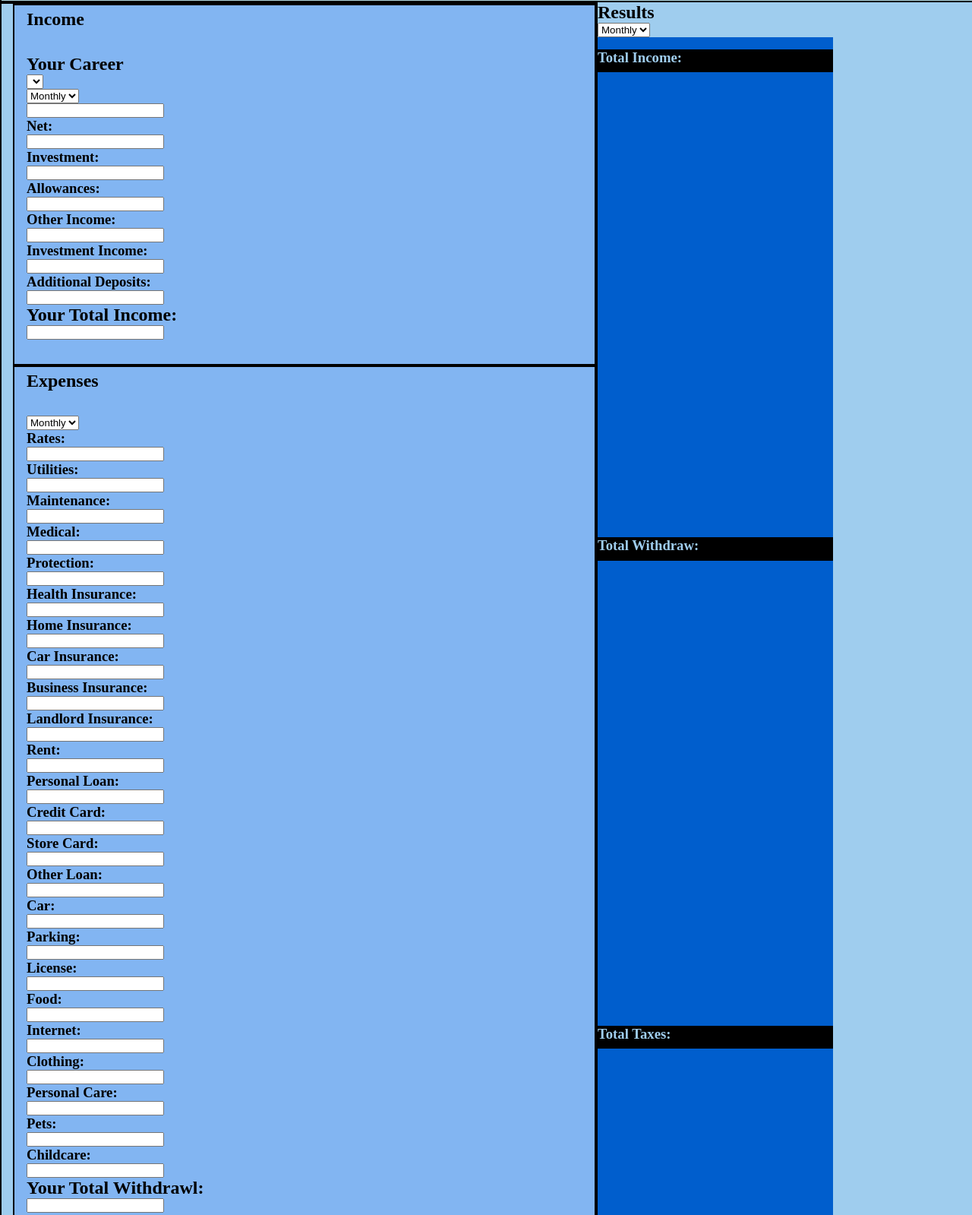
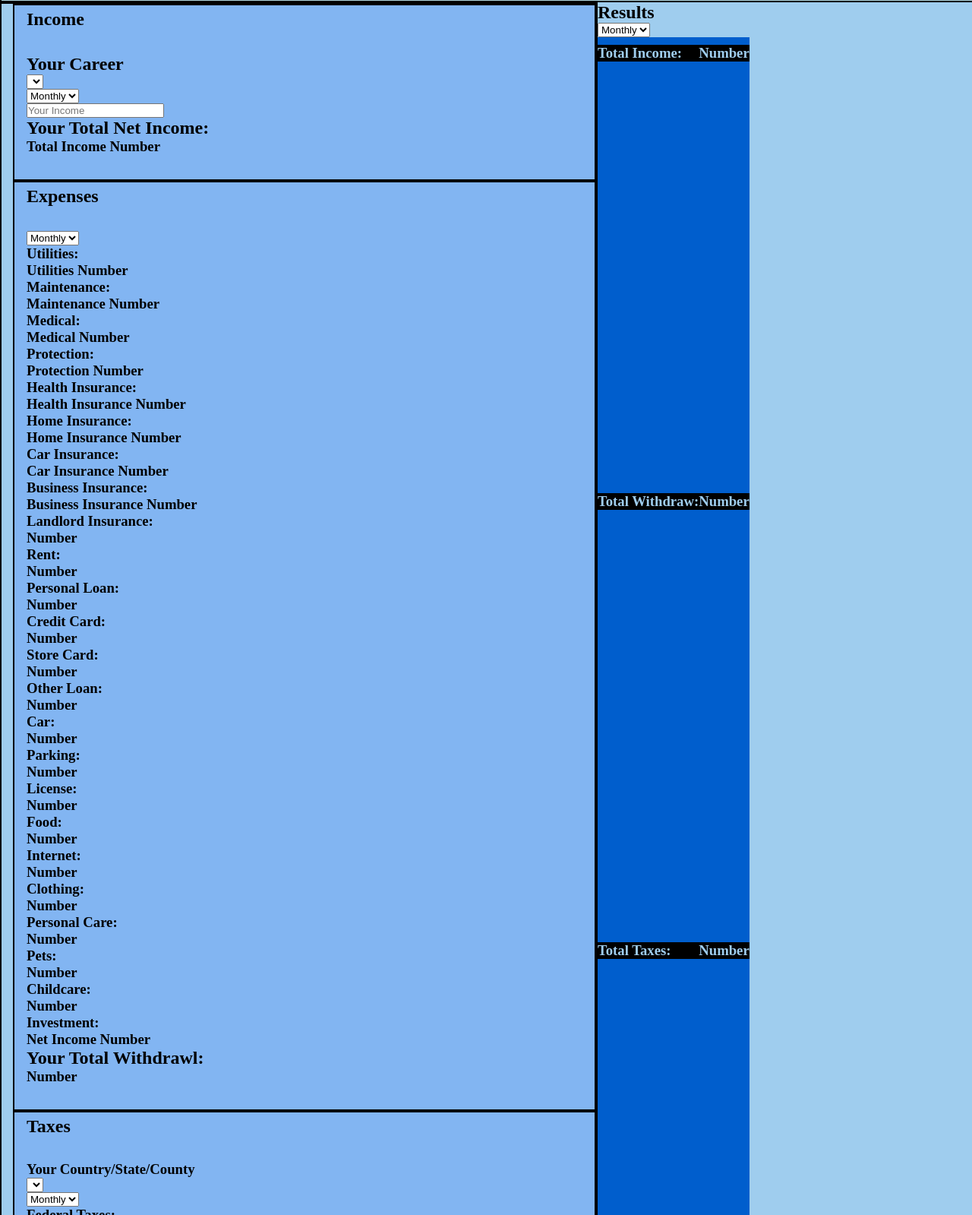
Before and after one commit to SkyeYang001/Budget-Calculator, a plain HTML site: page index.html in a window 1280 px wide. Shown: the part 139-1738 px from the top of the page at 76% size. Drawn offline with Linux system fonts and the light colour scheme.

Commit message:
Michael Howell

```diff
--- a/index.html
+++ b/index.html
@@ -39,21 +39,9 @@
                                 <option value="weekly">Weekly</option>
                             </select>
                         </form>
-                        <input type="">
-                        <h3>Net:</h3>
-                        <input type="">
-                        <h3>Investment:</h3>
-                        <input type="">
-                        <h3>Allowances:</h3>
-                        <input type="">
-                        <h3>Other Income:</h3>
-                        <input type="">
-                        <h3>Investment Income:</h3>
-                        <input type="">
-                        <h3>Additional Deposits:</h3>
-                        <input type="">
-                        <h2>Your Total Income:</h2>
-                        <input type="">
+                        <input type="" placeholder="Your Income">
+                        <h2>Your Total Net Income:</h2>
+                        <h3 id="totIncome">Total Income Number</h3>
                     </section>
                 </section>
                 <section class="Expenses optionMenu">
@@ -66,56 +54,56 @@
                                 <option value="weekly">Weekly</option>
                             </select>
                         </form>
-                        <h3>Rates:</h3>
-                        <input type="">
                         <h3>Utilities:</h3>
-                        <input type="">
+                        <h3 id="investOutput">Utilities Number</h3>
                         <h3>Maintenance:</h3>
-                        <input type="">
+                        <h3 id="investOutput">Maintenance Number</h3>
                         <h3>Medical:</h3>
-                        <input type="">
+                        <h3 id="investOutput">Medical Number</h3>
                         <h3>Protection:</h3>
-                        <input type="">
+                        <h3 id="investOutput">Protection Number</h3>
                         <h3>Health Insurance:</h3>
-                        <input type="">
+                        <h3 id="investOutput">Health Insurance Number</h3>
                         <h3>Home Insurance:</h3>
-                        <input type="">
+                        <h3 id="investOutput">Home Insurance Number</h3>
                         <h3>Car Insurance:</h3>
-                        <input type="">
+                        <h3 id="investOutput">Car Insurance Number</h3>
                         <h3>Business Insurance:</h3>
-                        <input type="">
+                        <h3 id="investOutput">Business Insurance Number</h3>
                         <h3>Landlord Insurance:</h3>
-                        <input type="">
+                        <h3 id="investOutput">Number</h3>
                         <h3>Rent:</h3>
-                        <input type="">
+                        <h3 id="investOutput">Number</h3>
                         <h3>Personal Loan:</h3>
-                        <input type="">
+                        <h3 id="investOutput">Number</h3>
                         <h3>Credit Card:</h3>
-                        <input type="">
+                        <h3 id="investOutput">Number</h3>
                         <h3>Store Card:</h3>
-                        <input type="">
+                        <h3 id="investOutput">Number</h3>
                         <h3>Other Loan:</h3>
-                        <input type="">
+                        <h3 id="investOutput">Number</h3>
                         <h3>Car:</h3>
-                        <input type="">
+                        <h3 id="investOutput">Number</h3>
                         <h3>Parking:</h3>
-                        <input type="">
+                        <h3 id="investOutput">Number</h3>
                         <h3>License:</h3>
-                        <input type="">
+                        <h3 id="investOutput">Number</h3>
                         <h3>Food:</h3>
-                        <input type="">
+                        <h3 id="investOutput">Number</h3>
                         <h3>Internet:</h3>
-                        <input type="">
+                        <h3 id="investOutput">Number</h3>
                         <h3>Clothing:</h3>
-                        <input type="">
+                        <h3 id="investOutput">Number</h3>
                         <h3>Personal Care:</h3>
-                        <input type="">
+                        <h3 id="investOutput">Number</h3>
                         <h3>Pets:</h3>
-                        <input type="">
+                        <h3 id="investOutput">Number</h3>
                         <h3>Childcare:</h3>
-                        <input type="">
+                        <h3 id="investOutput">Number</h3>
+                        <h3>Investment:</h3>
+                        <h3 id="investOutput">Net Income Number</h3>
                         <h2>Your Total Withdrawl:</h2>
-                        <input type="">
+                        <h3 id="investOutput">Number</h3>
                     </section>
                 </section>
                 <section class="Taxes optionMenu">
@@ -143,7 +131,7 @@
                         <h3>Local Taxes:</h3>
                         <input type="text">
                         <h2>Your Total Taxes:</h2>
-                        <input type="">
+                        <h3 id="investOutput">Number</h3>
                     </section>
                 </section>
             </section>
@@ -162,19 +150,19 @@
             <section class="totalresults">
                 <div class="row">
                     <h3>Total Income:</h3>
-                    <input type="">
+                    <h3 id="investOutput">Number</h3>
                 </div>
                 <div class="row">
                     <h3>Total Withdraw:</h3>
-                    <input type="">
+                    <h3 id="investOutput">Number</h3>
                 </div>
                 <div class="row">
                     <h3>Total Taxes:</h3>
-                    <input type="">
+                    <h3 id="investOutput">Number</h3>
                 </div>
                 <div class="row">
                     <h3>Total Balances:</h3>
-                    <input type="">
+                    <h3 id="investOutput">Number</h3>
                 </div>
             </section>
         </section>
--- a/script.js
+++ b/script.js
@@ -1,16 +1,32 @@
-function myFunction() {
-    document.getElementById("careerDropdown").classList.toggle("show");
-  }
+document.addEventListener("DOMContentLoaded", function () {
 
-  window.onclick = function(event) {
-    if (!event.target.matches('.dropbtn')) {
-      var dropdowns = document.getElementsByClassName("CareerDropdown-content");
-      var i;
-      for (i = 0; i < dropdowns.length; i++) {
-        var openDropdown = dropdowns[i];
-        if (openDropdown.classList.contains('show')) {
-          openDropdown.classList.remove('show');
-        }
-      }
-    }
-  }
+
+  document.getElementById('interval').addEventListener('change', function (eventData) {
+    let interval = document.getElementById("interval").value
+    console.log(interval)
+
+
+
+
+
+  });
+
+
+
+
+
+
+
+
+
+
+
+
+
+
+
+
+
+
+
+});
```
